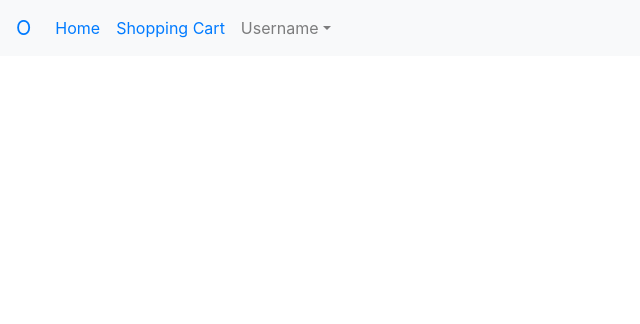
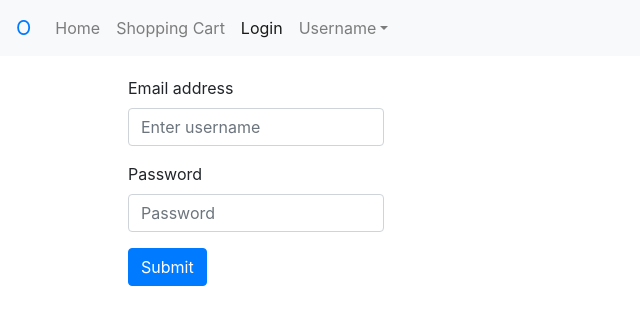
Before and after one commit to ayodejii/e-mart-webapp, a React (Create React App) app: page /login in a window 1280 px wide. Shown: the top 324 px of the page, without its empty margins (0-640 px from the left). Built offline with nearby package versions, Linux system fonts and the light colour scheme.

Commit message:
updated routes and added admin login

```diff
--- a/src/App.js
+++ b/src/App.js
@@ -1,26 +1,47 @@
 //import logo from './logo.svg';
-import React, { useState } from 'react';
+import React, { useState, useEffect } from 'react';
 import './App.css';
 import Container from './components/container';
 import Home from './components/home';
 import NavBarRx from './components/navbar';
+import loginData from './Data/loginData.json'
 // import {Link, Switch, Route, BrowserRouter} from 'react-router-dom'
 
 function App() {
   const [state, setState] = useState({
-    checked: [
-      {id: 1, isChecked: true, task: "learn react"},
-      {id: 2, isChecked: false, task: "learn azure"},
-      {id: 3, isChecked: false, task: "finsh pibss"},
-      {id: 4, isChecked: true, task: "learn machine"},
-    ],
-    firstName: "",
-    lastName: "",
+    username: null,
+    password: "",
+    isLogged: false,
+    isAdmin: false
   })
+  useEffect(() => {
+    let logged = localStorage.getItem('user');
+    if(logged){
+    const loggeduser = JSON.parse(logged);
+      setState(loggeduser)
+    }
+  }, [])
+  const handleChange = (event) => {
+
+    const {name, value} = event.target;
+    setState({...state, [name]: value});
+  }
+
+  const handleSubmit = (e) => {
+    e.preventDefault()
+    let {username, password} = state;
+    const user = loginData.filter(x => x.username === username && x.password === password)[0];
+    if (user) {
+      user.isLogged = true;
+      //isAdmin = user.isAdmin
+      setState(user)
+      localStorage.setItem('user', JSON.stringify(user))
+    }
+  }
 
   return (
     <>
-    <NavBarRx />
+    <NavBarRx handleChange={handleChange} handleSubmit={handleSubmit} userState={state}/>
     <Container />
     </>
 
--- /dev/null
+++ b/src/Data/loginData.json
@@ -0,0 +1,8 @@
+[
+    {
+        "username": "hizick",
+        "password": "1234qwer",
+        "isAdmin": true,
+        "isLogged": false
+    }
+]
--- /dev/null
+++ b/src/components/admin/admin-orders.jsx
@@ -0,0 +1,7 @@
+import React, { Component } from 'react';
+
+const AdminOrders = () => {
+    return ( <h1>admin order works</h1> );
+}
+
+export default AdminOrders;
--- /dev/null
+++ b/src/components/admin/admin-products.jsx
@@ -0,0 +1,10 @@
+import {React, Component} from 'react'
+
+class AdminProducts extends Component{
+    render(){
+        return (
+            <h1>admin products</h1>
+        )
+    }
+}
+export default AdminProducts
--- /dev/null
+++ b/src/components/login.jsx
@@ -0,0 +1,42 @@
+import {React, Component} from 'react'
+import {Form, FormControl, Button} from 'react-bootstrap'
+
+const Login = (props) => {
+
+    const container = {
+        width: "20%",
+        marginLeft: "10%",
+        marginTop: "20px"
+    }
+    //const {changeForm} = props
+    return (
+    <>
+        <div style={container}>
+    {props.user.isLogged ? <h3>Welcome, {props.user.username}</h3> :
+            <Form>
+            <Form.Group controlId="formBasicEmail">
+                <Form.Label>Email address</Form.Label>
+                <Form.Control type="text" placeholder="Enter username"
+                name="username" onChange={props.changeForm}
+                />
+                {/* <Form.Text className="text-muted">
+                We'll never share your email with anyone else.
+                </Form.Text> */}
+            </Form.Group>
+
+            <Form.Group controlId="formBasicPassword">
+                <Form.Label>Password</Form.Label>
+            <Form.Control type="password" placeholder="Password"
+                name="password" onChange={props.changeForm}/>
+            </Form.Group>
+
+            <Button onClick={props.submitForm} variant="primary" type="button">
+                Submit
+            </Button>
+            </Form>}
+        </div>
+    </>
+    );
+}
+
+export default Login;
--- /dev/null
+++ b/src/components/my-orders.jsx
@@ -0,0 +1,9 @@
+import {React, Component} from 'react'
+
+const MyOrders = () => {
+    return (
+        <h1>this is my ordrer page!</h1>
+     );
+}
+
+export default MyOrders;
--- a/src/components/navbar.jsx
+++ b/src/components/navbar.jsx
@@ -1,11 +1,23 @@
 import React, { Component } from 'react';
-import {Link, Route, BrowserRouter, Switch} from 'react-router-dom'
+import {Redirect, NavLink, Link, Route, BrowserRouter, Switch} from 'react-router-dom'
 import Home from './home'
 import ShoppingCart from './shopping-cart'
-import {FormControl, Form, Button, Nav, NavDropdown, Navbar} from 'react-bootstrap'
+import { Nav, NavDropdown, Navbar} from 'react-bootstrap'
+import AdminOrders from './admin/admin-orders'
+import AdminProducts from './admin/admin-products'
+import MyOrders from './my-orders';
+import Login from './login'
 
 class NavBarRx extends Component {
-    render(){
+
+    render()
+    {
+        //const {handleChange} = this.props;
+
+        const isFormValid = (event) => {
+            debugger
+            console.log(event)
+        }
 
         return(
             <BrowserRouter>
@@ -14,33 +26,37 @@ class NavBarRx extends Component {
             <Navbar.Toggle aria-controls="basic-navbar-nav" />
             <Navbar.Collapse id="basic-navbar-nav">
                 <Nav className="mr-auto">
-                <Nav.Link><Link to="/home">Home</Link></Nav.Link>
-                <Nav.Link><Link to="/shopping-cart">Shopping Cart</Link></Nav.Link>
-                <NavDropdown title="Username" id="basic-nav-dropdown">
-                    <NavDropdown.Item><Link to="my/orders">My Orders</Link></NavDropdown.Item>
-                    <NavDropdown.Item><Link to="admin/admin-orders">Manage Orders</Link></NavDropdown.Item>
-                    <NavDropdown.Item><Link to="admin/admin-products">Manage Products</Link></NavDropdown.Item>
+                <Nav.Link as={NavLink} to="/home">Home</Nav.Link>
+                <Nav.Link as={NavLink} to="/shopping-cart">Shopping Cart</Nav.Link>
+                {!this.props.userState.isLogged && <Nav.Link as={NavLink} to="/login">Login</Nav.Link>}
+                <NavDropdown title={this.props.userState.isLogged ? this.props.userState.username : "Username"} id="basic-nav-dropdown">
+                    <NavDropdown.Item as={NavLink} to="/my-orders">My Orders</NavDropdown.Item>
+                    <NavDropdown.Item as={NavLink} to="/admin/admin-orders">Manage Orders</NavDropdown.Item>
+                    <NavDropdown.Item as={NavLink} to="/admin/admin-products">Manage Products</NavDropdown.Item>
                     <NavDropdown.Divider />
                     <NavDropdown.Item href="#action/3.4">Logout</NavDropdown.Item>
                 </NavDropdown>
                 </Nav>
-                {/* <Form inline>
-                <FormControl type="text" placeholder="Search" className="mr-sm-2" />
-                <Button variant="outline-success">Search</Button>
-                </Form> */}
             </Navbar.Collapse>
             </Navbar>
+            {/* {this.my} */}
     <Switch>
     <Route exact path="/" />
-    <Route exact path="/home" component={Home} />
+    <Route path="/home" component={Home} />
     <Route path="/shopping-cart" component={ShoppingCart} />
-
+    <Route path="/login" render={() => <Login submitForm={this.props.handleSubmit}
+    changeForm={this.props.handleChange} user={this.props.userState}/>} />
+    <Route exact path="/admin/admin-orders" component={AdminOrders} />
+    <Route exact path="/admin/admin-products" component={AdminProducts} />
+    <Route path="/my-orders" component={MyOrders} />
+    <Route render={() => <Redirect to={{pathname: "/"}} />} />
     </Switch>
 
     </BrowserRouter>
         )
     }
+
+
 }
 
-
 export default NavBarRx
```
Also changed, not shown: src/admin/admin-orders.jsx (deleted), src/admin/admin-products.jsx (deleted).
